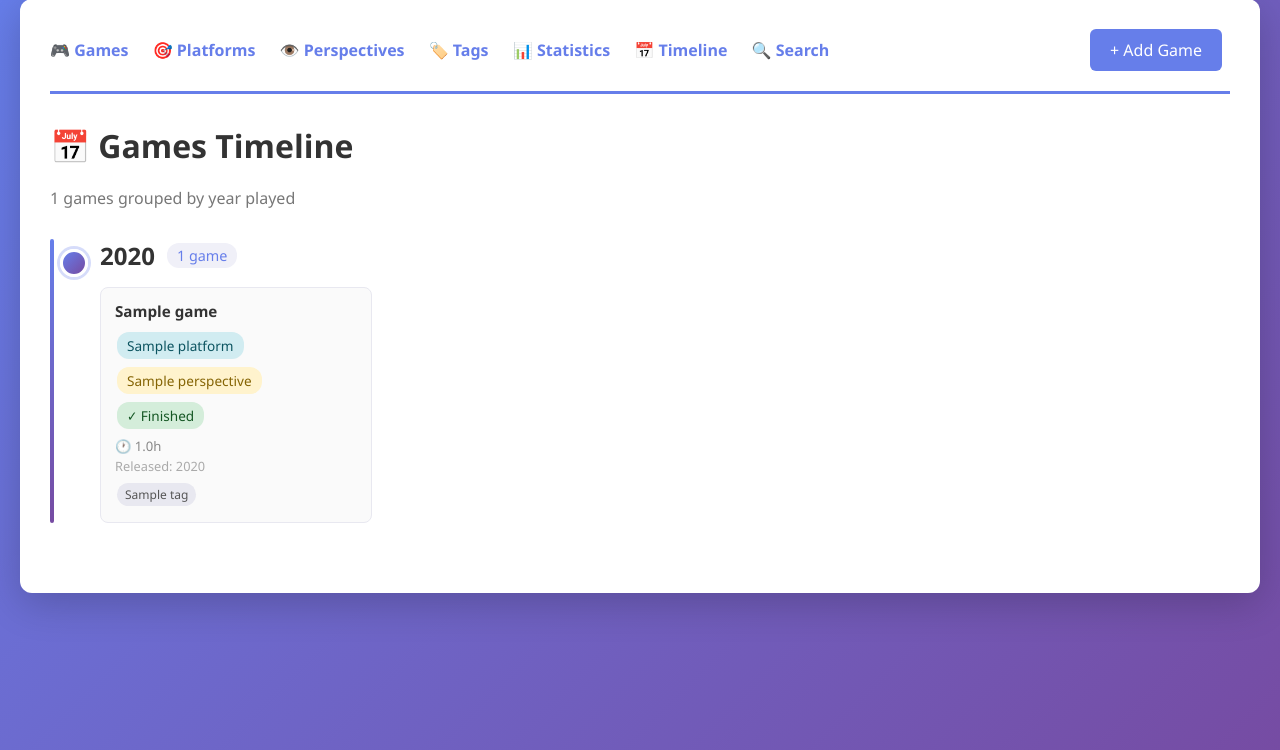
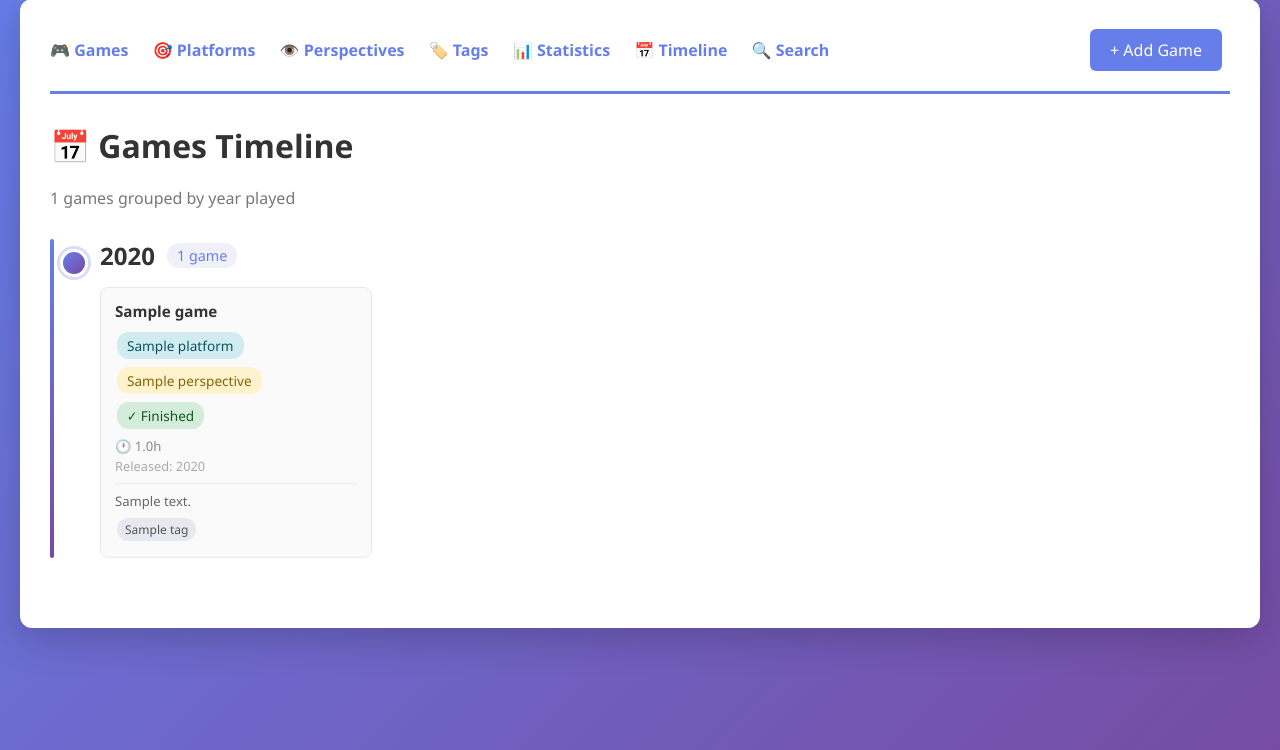
Before and after one commit to thjunge11/simpleFlaskWebApp, a Flask app: page /timeline in a window 1280 px wide. Shown: the part 21-771 px from the top of the page. Run offline with Flask 3, Linux system fonts and the light colour scheme; tables that the repository leaves empty hold one stand-in row (values such as "Sample post").

Commit message:
comments in game cards

```diff
--- a/app/templates/timeline.html
+++ b/app/templates/timeline.html
@@ -30,6 +30,9 @@
                 {% endif %}
                 {% if game.release_year %}
                 <div class="timeline-card-release">Released: {{ game.release_year }}</div>
+                {% endif %}
+                {% if game.comments %}
+                <div class="timeline-card-comments">{{ game.comments }}</div>
                 {% endif %}
                 {% if game.tags %}
                 <div class="tag-list" style="margin-top:6px;">
@@ -65,5 +68,6 @@
     .timeline-card-meta { display: flex; flex-wrap: wrap; gap: 4px; margin-bottom: 6px; }
     .timeline-card-playtime { font-size: 0.82em; color: #888; margin-top: 4px; }
     .timeline-card-release { font-size: 0.8em; color: #aaa; margin-top: 2px; }
+    .timeline-card-comments { font-size: 0.82em; color: #666; margin-top: 8px; padding-top: 8px; border-top: 1px solid #ebebf5; line-height: 1.4; display: -webkit-box; -webkit-line-clamp: 3; -webkit-box-orient: vertical; overflow: hidden; }
 </style>
 {% endblock %}
```
